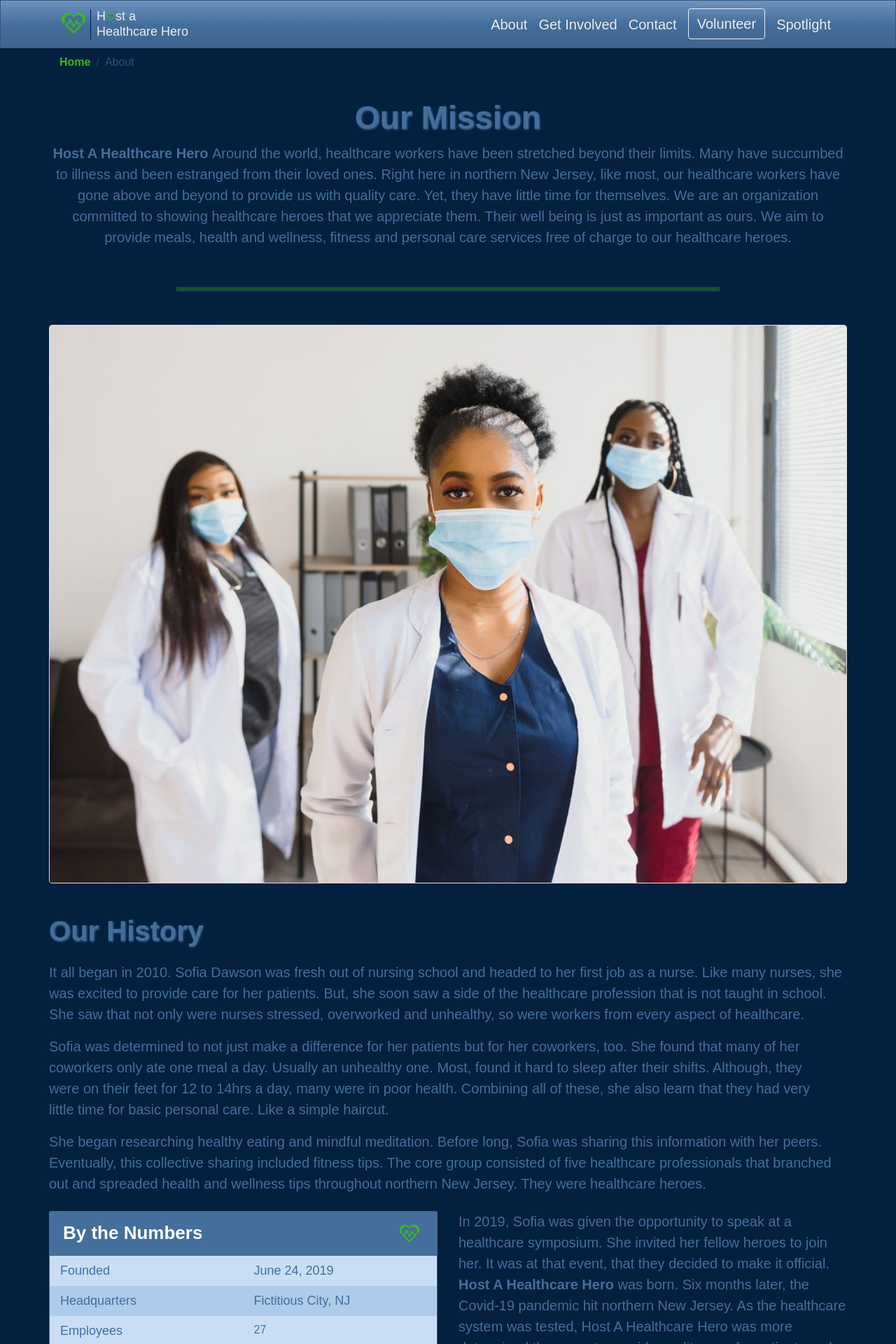
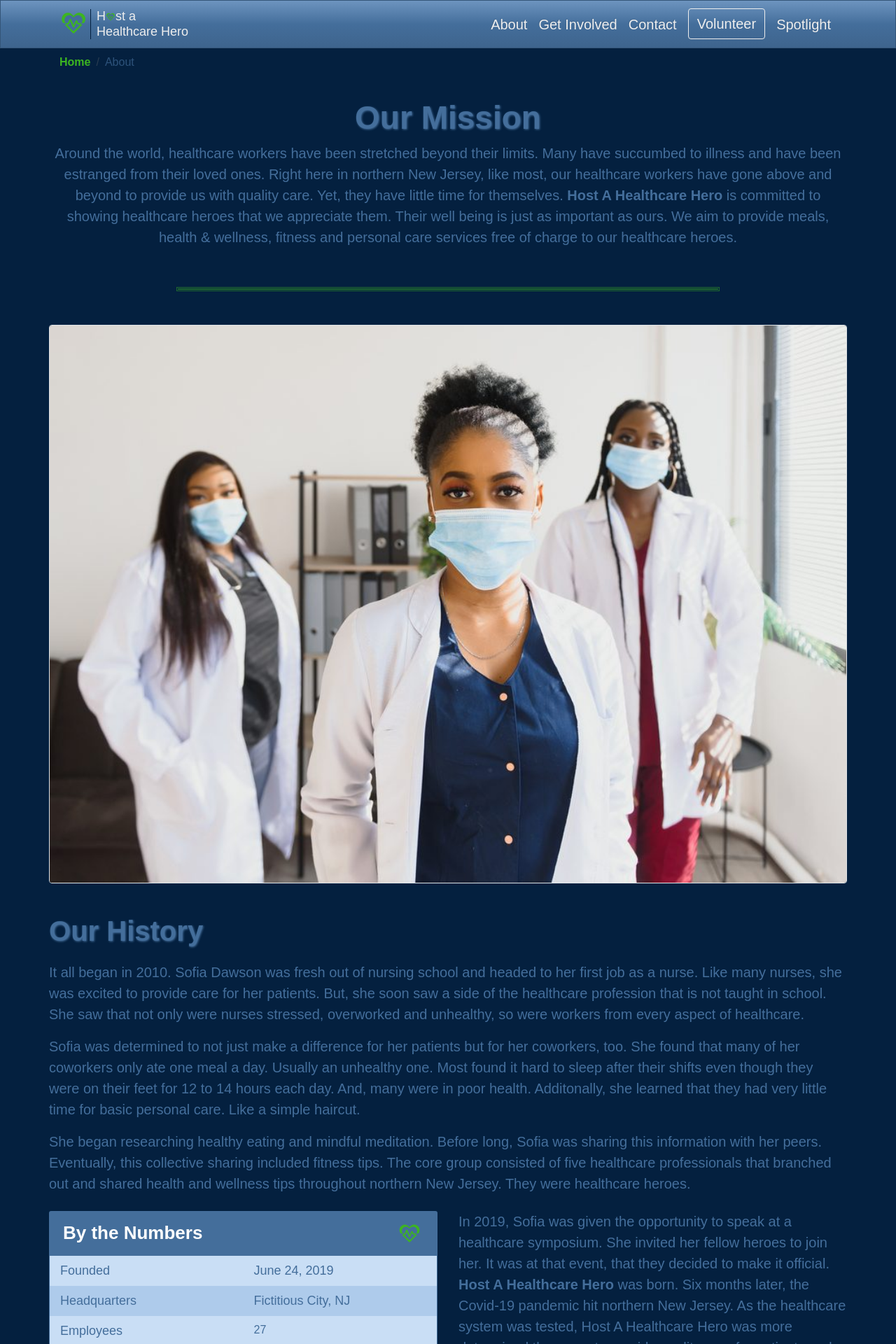
Before and after one commit to Pia007/Hero, a React (Create React App) app: page /about in a window 1280 px wide. Shown: the top 1920 px of the page at 70% size. Built offline with nearby package versions, Linux system fonts and the light colour scheme; a web font is replaced by a local one.

Commit message:
Corrected errors

```diff
--- a/src/pages/About.jsx
+++ b/src/pages/About.jsx
@@ -40,8 +40,6 @@ const RenderTeamMember = ({ member, isLoading, errMess }) => {
 
 const About = (props) => {
 
-    // define & map over sponsors and pass each to RenderAccordionItem
-    // fixed about page refresh issue by using?
     const sponsor = props.sponsors?.map(sponsor => {
         return (
             <div key={sponsor.id} className="col p-0">
@@ -52,7 +50,6 @@ const About = (props) => {
         )
     });
 
-    // Set up Conditional Rendering
     if (props.isLoading) {
         return (
             <div className="container">
@@ -75,7 +72,6 @@ const About = (props) => {
         )
     }
 
-    // define & map over team members and pass each to RenderTeamMember
     const memberList = props.members?.map(member => {
         return (
             <div key={member.id} className="col p-0">
@@ -118,11 +114,11 @@ const About = (props) => {
                 <Row className="row-content pt-0">
                     <Col className="px-sm-0">
                         <p className="text-center text-primary mission-text">
-                            <strong >Host A Healthcare Hero </strong> Around the world, healthcare workers have been stretched beyond their limits. Many have succumbed to illness
-                            and been estranged from their loved ones. Right here in northern New Jersey, like most, our healthcare workers
-                            have gone above and beyond to provide us with quality care. Yet, they have little time for themselves. We are an
-                            organization committed to showing healthcare heroes that we appreciate them. Their well being is just as important
-                            as ours. We aim to provide meals, health and wellness, fitness and personal care services free of charge to our
+                            Around the world, healthcare workers have been stretched beyond their limits. Many have succumbed to illness
+                            and have been estranged from their loved ones. Right here in northern New Jersey, like most, our healthcare workers
+                            have gone above and beyond to provide us with quality care. Yet, they have little time for themselves.
+                            <strong > Host A Healthcare Hero </strong> is committed to showing healthcare heroes that we appreciate them.
+                            Their well being is just as important as ours. We aim to provide meals, health & wellness, fitness and personal care services free of charge to our
                             healthcare heroes.
                         </p>
                     </Col>
@@ -155,15 +151,14 @@ const About = (props) => {
                         <Col className="px-0 pr-xl-3">
                         <Col className="text-primary mission-text px-sm-0 mb-3">
                             Sofia was determined to not just make a difference for her patients but for her coworkers, too. She
-                            found that many of her coworkers only ate one meal a day. Usually an unhealthy one. Most, found it hard to
-                            sleep after their shifts. Although, they were on their feet for 12 to 14hrs a day, many were in poor health.
-                            Combining all of these, she also learn that they had very little time for basic personal care. Like a simple
-                            haircut.
+                            found that many of her coworkers only ate one meal a day. Usually an unhealthy one. Most found it hard to
+                            sleep after their shifts even though they were on their feet for 12 to 14 hours each day. And, many were in poor health.
+                            Additonally, she learned that they had very little time for basic personal care. Like a simple haircut.
                         </Col>
                         <Col className="text-primary mission-text px-sm-0 mb-4">
                             She began researching healthy eating and mindful meditation. Before long, Sofia was sharing this information
                             with her peers. Eventually, this collective sharing included fitness tips.  The core group consisted of five healthcare
-                            professionals that branched out and spreaded health and wellness tips throughout northern New Jersey. They were
+                            professionals that branched out and shared health and wellness tips throughout northern New Jersey. They were
                             healthcare heroes.
                         </Col>
                     </Col>
--- a/src/shared/sponsorsData.jsx
+++ b/src/shared/sponsorsData.jsx
@@ -22,6 +22,6 @@ export const SPONSORS = [
     {
         id: 4,
         name:"Phoenix Software Developers, LLC.",
-        description: " was founded by three high school classmates that had a keen interest in computers and software that continued into their college years. Phoenix Software Developers has proudly provided free software development trainee to members of under-served communities for over 15 years. They have partnered with Host A Healthcare Worker to extend free software development trainee to healthcare workers."
+        description: " was founded by three high school classmates that had a keen interest in computers and software that continued into their college years. Phoenix Software Developers has proudly provided free software development training to members of under-served communities for over 15 years. They have partnered with Host A Healthcare Worker to extend free software development trainee to healthcare workers."
     }
 ];
```
